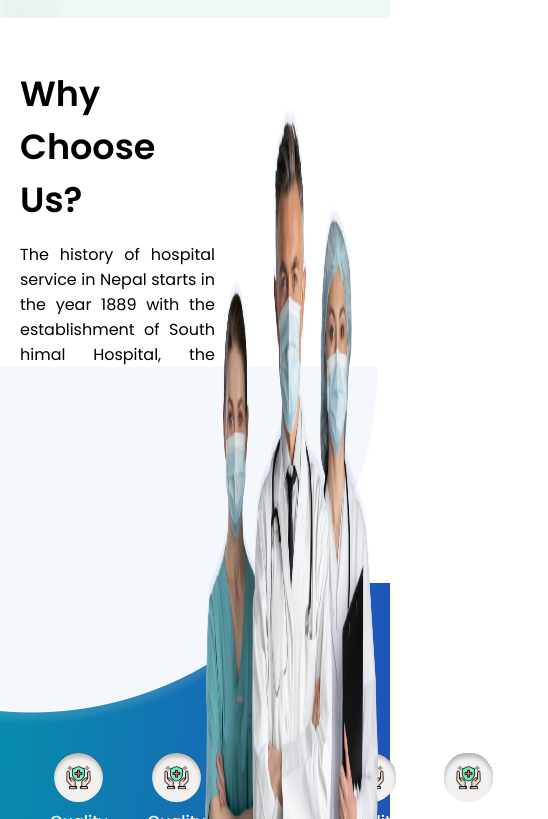
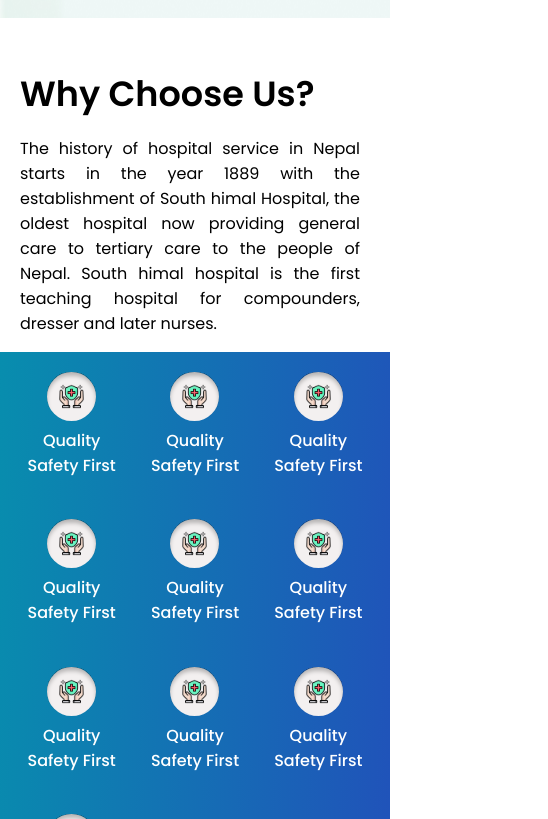
Before and after one commit to Sushey01/Tangerine_Meringue, a React (Vite) app: page / in a window 390 px wide. Shown: the part 5925-6744 px from the top of the page, 548 px wide, since content can reach past the window. Built offline with nearby package versions, Linux system fonts and the light colour scheme.

Commit message:
another-page

```diff
--- a/src/components/WhyChoose.css
+++ b/src/components/WhyChoose.css
@@ -5,6 +5,9 @@
 }
 
 
+.choose-image-wrapper{
+    width: 100%;
+}
 
 
 .choose-us-title{
@@ -29,6 +32,7 @@
 
 
 .choose-us-image{
+    width: 100%;
     position: absolute;
     right:-3%;
     top: 32.5%;
@@ -36,10 +40,10 @@
 }
 
 .half-circle{
+    width: 700px;
     position: absolute;
-    right:0;
-    top: 10%;
-    padding: 24px;
+    right:3%;
+    margin-top: 15px ;
 }
 
 
@@ -52,15 +56,17 @@
     background: linear-gradient(93.57deg,#00a0aa -31.49%,#234cbb 109.77%);
     display: flex;
     width: 100%;
-    padding-top: 140px;
-    padding-bottom: 50px;
+    padding-top: 50px;
+    padding-left: 40px;
+    padding-bottom: 10px;
 }
 
 .quality-content{
-    display: flex;
-    padding: 50px;
-    padding-top: 30px;
+    display: grid;
+    grid-template-columns: repeat(5, 1fr);
+    padding-top: 20px;
     gap: 40px;
+    padding-right: 0px;
 }
 
 .quality-content1{
@@ -76,8 +82,68 @@
 
 .doctor-group{
    position: absolute;
-   right: 3%;
-   width: 45%;
+   right: 0.5%;
+   width: 680px;
    height: 92%;
    top: 8%;
 }
+
+
+
+
+
+@media(max-width:645px){
+    .choose-us-container{
+        width: 100%;
+    }
+
+
+
+    .choose-image-wrapper{
+        width: 100%;
+        padding: 0px;
+
+    }
+
+
+    .choose-us-title{
+        width: 100%;
+    }
+
+
+
+    .choose-us-image{
+        width: 100%;
+        padding: 0px;
+    }
+
+
+
+   .half-circle{
+    display: none;
+    position: none;
+    padding: 0px;
+    width: 390px;
+    padding-right: 15px;
+    padding-top:10px;
+    margin: 0px;
+   }
+
+    .quality-content{
+        width: 100%;
+        padding: 20px;
+        /* margin-top:200px; */
+        /* padding-top: 150px; */
+        display: grid;
+        grid-template-columns: repeat(3, 1fr);
+        gap: 20px;
+    }
+
+    .doctor-group{
+        display: none;
+        width:300px;
+        height: 30%;
+        top: 31%;
+        left: 15%;
+    }
+}
--- a/src/components/WhyChoose.jsx
+++ b/src/components/WhyChoose.jsx
@@ -19,11 +19,9 @@ const WhyChoose = () => {
               compounders, dresser and later nurses.
             </p>
           </div>
-          <div className="choose-us-image">
-            <img src={HalfCircle} className="half-circle"></img>
-          </div>
+
         </div>
-        <div className="choose-image-wrapper">
+       <div className="choose-image-wrapper">
           <div className="quality-content">
             <div className="quality-content1">
               <img src={Safety}></img>
@@ -35,6 +33,51 @@ const WhyChoose = () => {
             </div>
 
             <div className="quality-content1">
+              <img src={Safety}></img>
+              <h4>
+                Quality
+                <br />
+                Safety First
+              </h4>
+            </div>
+
+             <div className="quality-content1">
+              <img src={Safety}></img>
+              <h4>
+                Quality
+                <br />
+                Safety First
+              </h4>
+            </div>
+
+             <div className="quality-content1">
+              <img src={Safety}></img>
+              <h4>
+                Quality
+                <br />
+                Safety First
+              </h4>
+            </div>
+
+             <div className="quality-content1">
+              <img src={Safety}></img>
+              <h4>
+                Quality
+                <br />
+                Safety First
+              </h4>
+            </div>
+
+             <div className="quality-content1">
+              <img src={Safety}></img>
+              <h4>
+                Quality
+                <br />
+                Safety First
+              </h4>
+            </div>
+
+             <div className="quality-content1">
               <img src={Safety}></img>
               <h4>
                 Quality
@@ -70,6 +113,9 @@ const WhyChoose = () => {
               </h4>
             </div>
           </div>
+          <div className="choose-us-image">
+            <img src={HalfCircle} className="half-circle"></img>
+           </div>
           <img src={DoctorGroup} alt="DoctorGroup" className="doctor-group"></img>
         </div>
       </div>
```
Also changed, not shown: src/components/Consultants.jsx (added, +38 -0 lines), src/components/Consultants.css (added).
